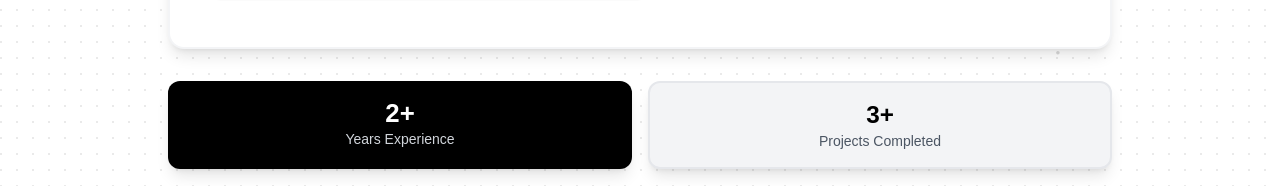
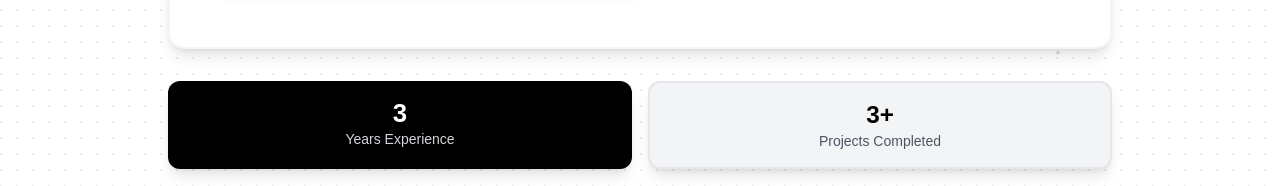
Before and after one commit to CasManny/portfolio, a Next.js app: page / in a window 1280 px wide. Shown: the part 1735-1921 px from the top of the page. Built offline with nearby package versions, Linux system fonts and the light colour scheme.

Commit message:
increase years of experience

```diff
--- a/app/(root)/_components/about.tsx
+++ b/app/(root)/_components/about.tsx
@@ -241,7 +241,7 @@ export const AboutMe: React.FC = () => {
                 animate={{ scale: [1, 1.1, 1] }}
                 transition={{ duration: 2, repeat: Infinity }}
               >
-                2+
+                3
               </motion.div>
               <div className="text-sm text-gray-300">Years Experience</div>
             </motion.div>
```
